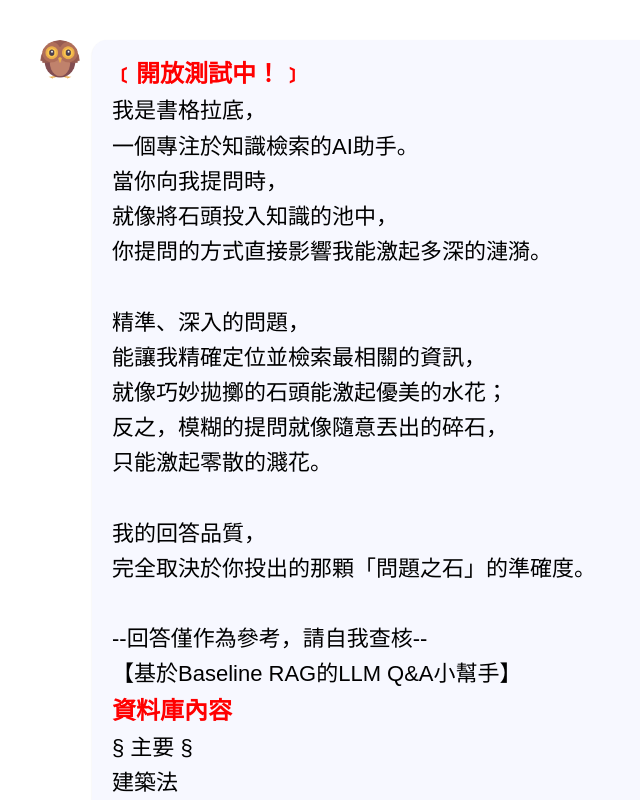
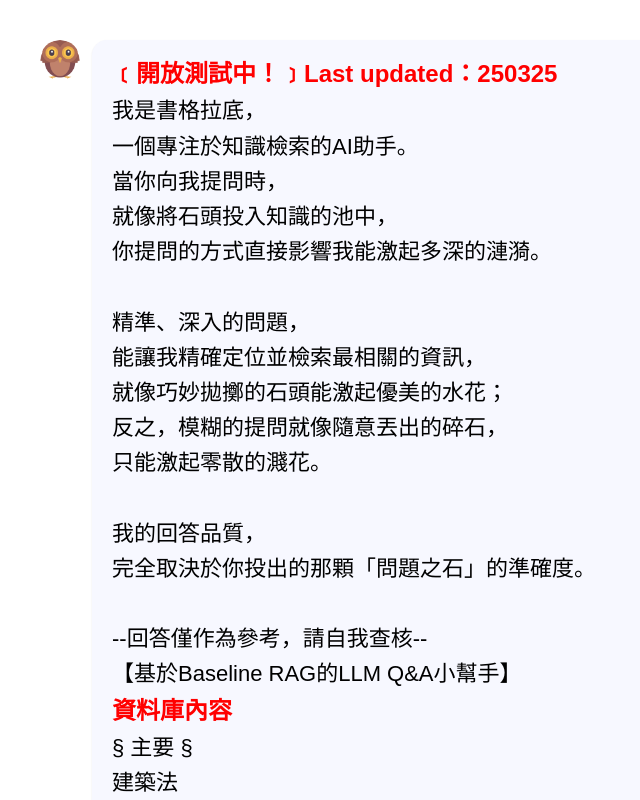
Before and after one commit to udtaichung/bookrates, a plain HTML site: page intro.html in a window 1280 px wide. Shown: the top 800 px of the page, without its empty margins (0-640 px from the left). Drawn offline with Linux system fonts and the light colour scheme.

Commit message:
Update intro.html

```diff
--- a/intro.html
+++ b/intro.html
@@ -70,7 +70,7 @@
         <div class="message">
             <img src="texture/bot.png" alt="AI Assistant" class="avatar">
             <div class="bubble">
-                <span class="highlight">﹝開放測試中！﹞</span><br>
+                <span class="highlight">﹝開放測試中！﹞Last updated：250325</span><br>
                 我是書格拉底，<br>
                 一個專注於知識檢索的AI助手。<br>
                 當你向我提問時，<br>
```
